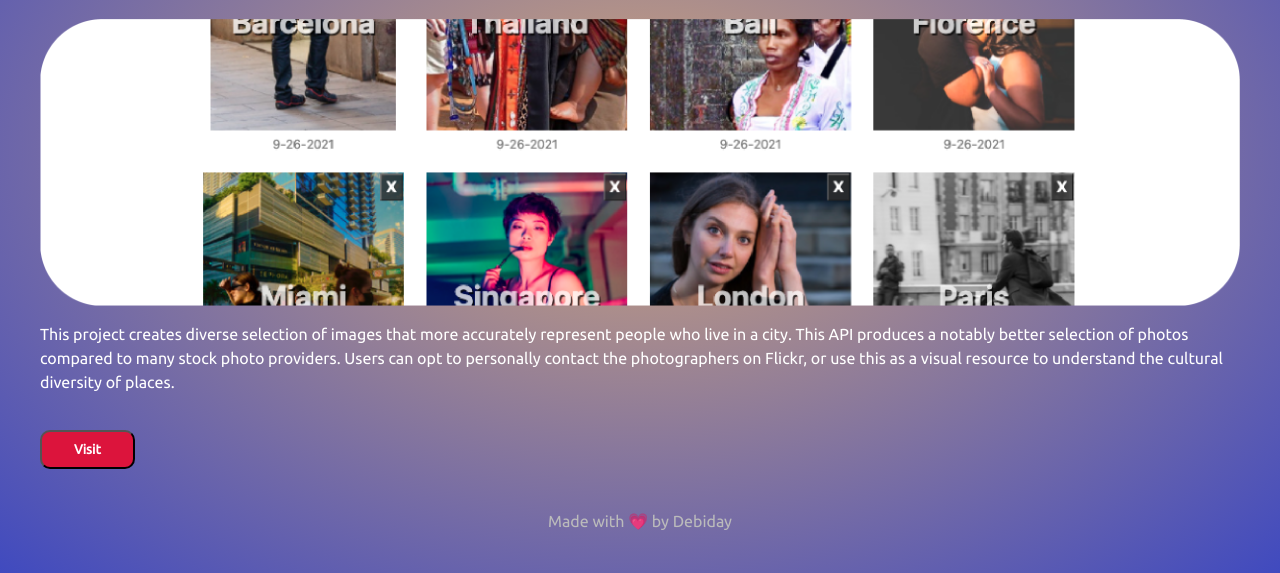
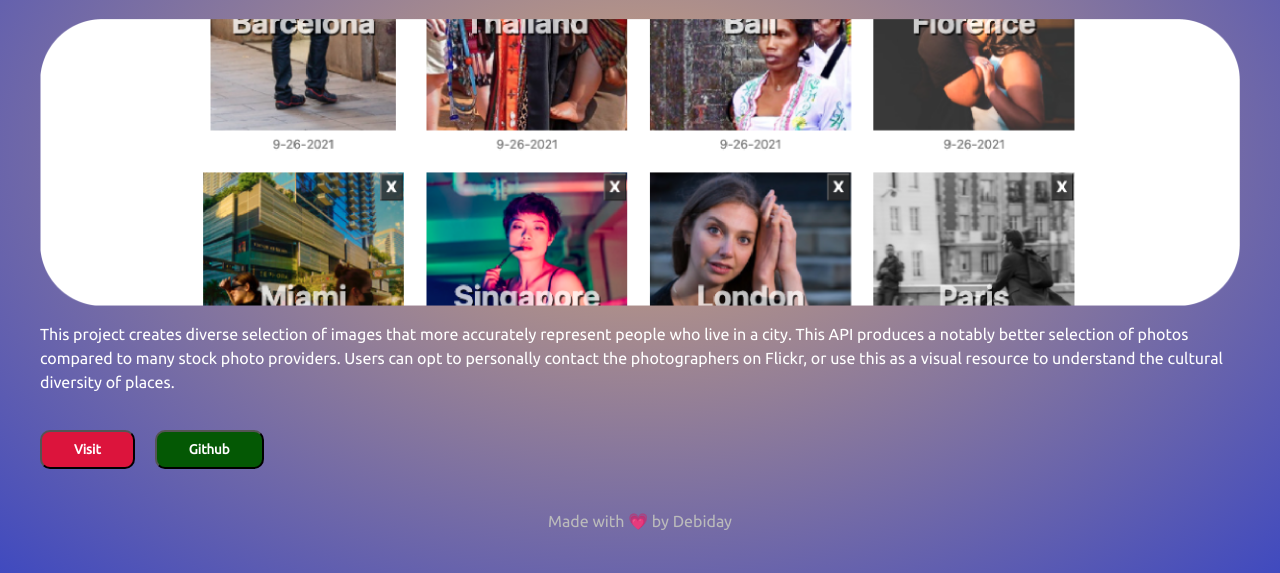
Before and after one commit to debiday/debiday.github.io, a Gatsby site: page /projects/divercity in a window 1280 px wide. Shown: the part 272-845 px from the top of the page. Built offline with nearby package versions, Linux system fonts and the light colour scheme; Gatsby itself is replaced by a stand-in of ours.

Commit message:
add github link buttons

```diff
--- a/src/projects/divercity.md
+++ b/src/projects/divercity.md
@@ -7,6 +7,7 @@ order: 2
 thumb: ../images/thumbs/city.png
 featuredImg: ../images/featured/city-1.png
 link: "http://divercity.deborahong.com/"
+github: "https://github.com/Debiday/Divercity"
 
 ---
 
--- a/src/projects/lost-children.md
+++ b/src/projects/lost-children.md
@@ -7,6 +7,8 @@ order: 1
 thumb: ../images/thumbs/lost.png
 featuredImg: ../images/featured/lost-1.png
 link: "http://lostchildren.deborahong.com/"
+github: "https://github.com/Debiday/The_Lost_Children"
+
 ---
 
 This project visualizes the record of children who went missing when they were 18 years or younger from 2007 to 2021. The data is generated from the NAMUS-National Missing and Unidentified Persons System with the search criteria set to search for historical records of all missing children in the US including all 52 states.
--- a/src/projects/react-ecommerce.md
+++ b/src/projects/react-ecommerce.md
@@ -7,6 +7,7 @@ order: 3
 thumb: ../images/thumbs/ecommerce.png
 featuredImg: ../images/featured/ecommerce-1.png
 link: "https://github.com/Debiday/scrimba-react/tree/master/pic-shop"
+github: "https://github.com/Debiday/scrimba-react/tree/master/pic-shop"
 ---
 
 This project...
--- a/src/styles/project-details.module.css
+++ b/src/styles/project-details.module.css
@@ -20,4 +20,13 @@
     border-radius: 10px;
     margin-top: 20px;
     font-weight: 800;
+    margin-right: 20px;
 }
+.btn2 {
+    display: inline-block;
+    background: rgb(4, 88, 4);
+    padding: 10px 32px;
+    border-radius: 10px;
+    margin-top: 20px;
+    font-weight: 800;
+}
--- a/src/templates/project-details.js
+++ b/src/templates/project-details.js
@@ -2,12 +2,12 @@ import { graphql } from 'gatsby'
 import React from 'react'
 import Layout from '../components/Layout'
 import { GatsbyImage, getImage } from 'gatsby-plugin-image'
-import { details, html, btn } from '../styles/project-details.module.css'
+import { details, html, btn, btn2 } from '../styles/project-details.module.css'
 
 export default function ProjectDetails({ data }) {
     console.log(data)
     const { html } = data.markdownRemark
-    const { title, stack, featuredImg, link } = data.markdownRemark.frontmatter
+    const { title, stack, featuredImg, link, github } = data.markdownRemark.frontmatter
 
     return (
         <Layout>
@@ -19,6 +19,7 @@ export default function ProjectDetails({ data }) {
                 </div>
                 <div className={html} dangerouslySetInnerHTML={{__html: html }} />
                 <button className={btn}><a href={link}>Visit</a></button>
+                <button className={btn2}><a href={github}>Github</a></button>
             </div>
         </Layout>
     )
@@ -29,6 +30,7 @@ query ProjectDetails($slug: String) {
     markdownRemark(frontmatter: {slug: {eq: $slug}}) {
         html
         frontmatter {
+            github
             link
             stack
             title
```
